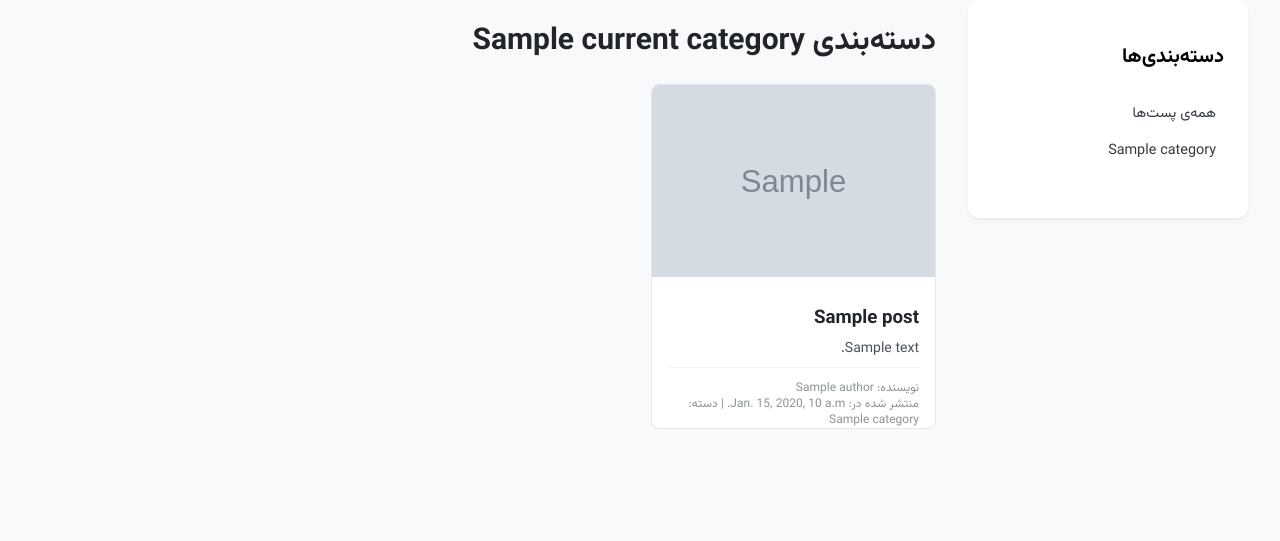
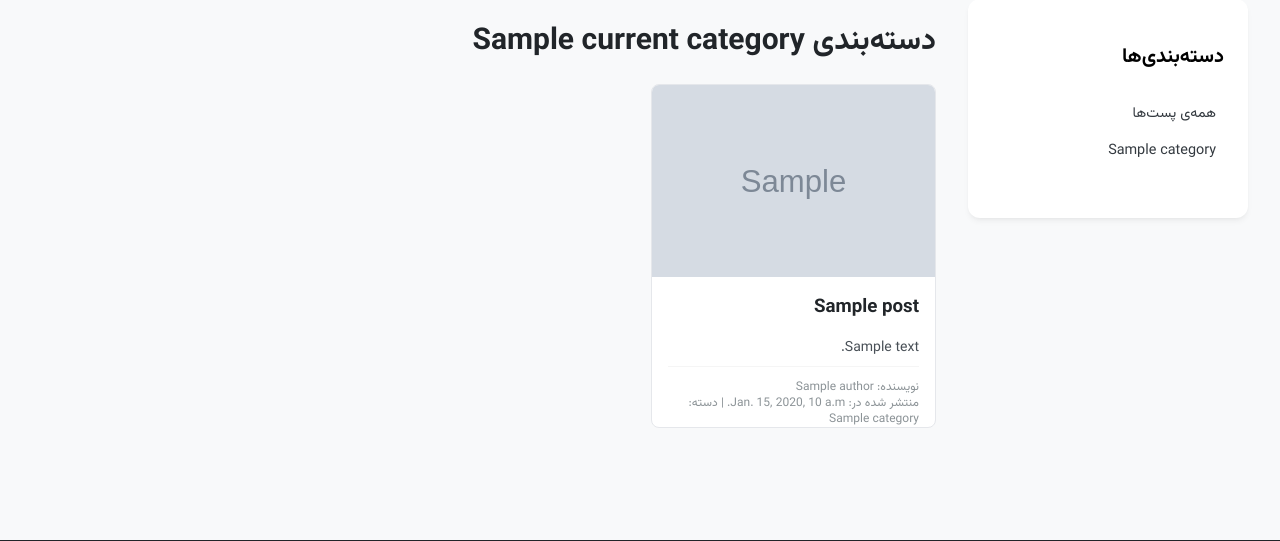
Before and after one commit to SeedHosein/myshop, a Django app: template blog/templates/blog/blog_list.html in a window 1280 px wide. Shown: the part 141-682 px from the top of the page. Run offline with Django 5.2, Linux system fonts and the light colour scheme; the template is opened without the code that fills it: most values are stand-ins (such as "Sample title", 1, 10 or a date in 2020); grey boxes marked "Sample" are stand-in pictures; parts of the project's set-up code (start-up, migrations or seed data) failed here and were passed over; some libraries are stand-ins or nearby versions.

Commit message:
Remove caching from blog detail template and adjust styles in blog list and CSS files for improved layout

```diff
--- a/blog/templates/blog/blog_detail.html
+++ b/blog/templates/blog/blog_detail.html
@@ -11,7 +11,6 @@
 {% endblock extra_head %}
 
 {% block content %}
-{% cache 3600 blog_post post using="blog" %}
 <main class="mx-auto px-4 pt-1 pb-8">
     <!-- Breadcrumbs -->
     <nav class="mb-1 text-sm text-gray-500" aria-label="Breadcrumb">
@@ -74,7 +73,6 @@
             </section>
         </article>
     </div>
-{% endcache %}
 
     <!-- Comments Section (Tabs style) -->
     <div class="post-blog-details-tabs mt-8"> {# Reusing product-details-tabs style for consistency #}
--- a/blog/templates/blog/blog_list.html
+++ b/blog/templates/blog/blog_list.html
@@ -55,7 +55,7 @@
                     </a>
                     {% endif %}
                     <div class="px-4 flex flex-col flex-grow-1">
-                        <h3 class="font-semibold text-gray-800 h-2">
+                        <h3 class="font-semibold text-gray-800 h-auto my-auto py-2">
                             <a href="{{ post.get_absolute_url }}">{{ post.title }}</a>
                         </h3>
                         <p class="text-gray-600 text-sm my-2 flex-grow-1">
--- a/static/css/blog_list_styles.css
+++ b/static/css/blog_list_styles.css
@@ -1,7 +1,3 @@
-.h-2 {
-    height: 0.5rem;
-}
-
 .h-48 {
     height: 12rem;
 }
@@ -13,6 +9,11 @@
 
 .mt-auto {
     margin-top: auto;
+}
+
+.my-auto {
+    margin-top: auto;
+    margin-bottom: auto;
 }
 
 .pt-3 {
```
